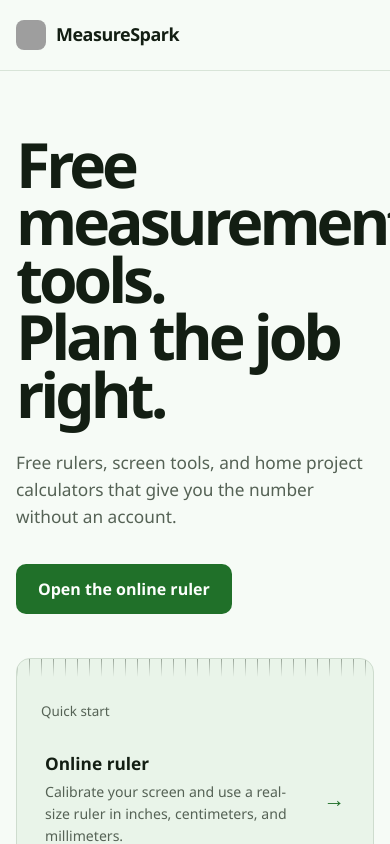
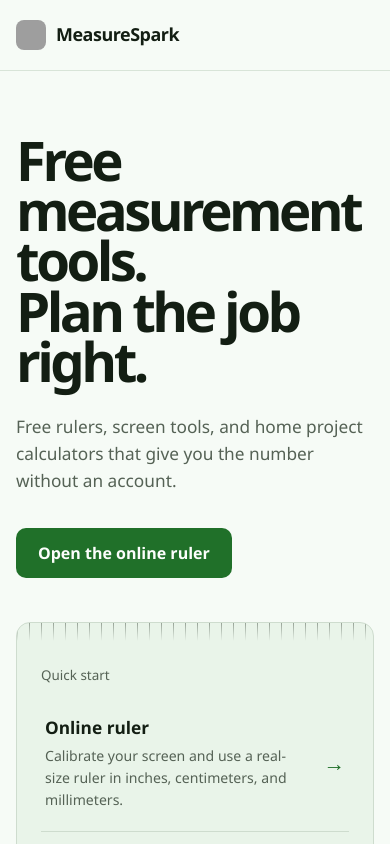
Before and after one commit to deiaqgyv/measurespark, a Next.js app: page / in a window 390 px wide. Shown: the top 844 px of the page. Built offline with nearby package versions, Linux system fonts and the light colour scheme; grey boxes are pictures that could not be loaded.

Commit message:
fix: contain mobile hero heading

```diff
--- a/src/app/globals.css
+++ b/src/app/globals.css
@@ -243,7 +243,7 @@ nav a:hover { color: var(--ink); }
   .shell { width: min(100% - 32px, var(--shell)); }
   .site-header nav { display: none; }
   .hero { padding-block: 64px 72px; gap: 44px; }
-  .hero h1 { font-size: clamp(3.15rem, 16vw, 4.8rem); }
+  .hero h1 { font-size: clamp(2.8rem, 14vw, 4.8rem); overflow-wrap: anywhere; }
   .privacy-inner, .method-section { grid-template-columns: 1fr; gap: 18px; padding-block: 60px; }
   .guide-sections { grid-template-columns: 1fr; gap: 34px; }
   .guide-sections section:first-child { grid-column: auto; }
```
